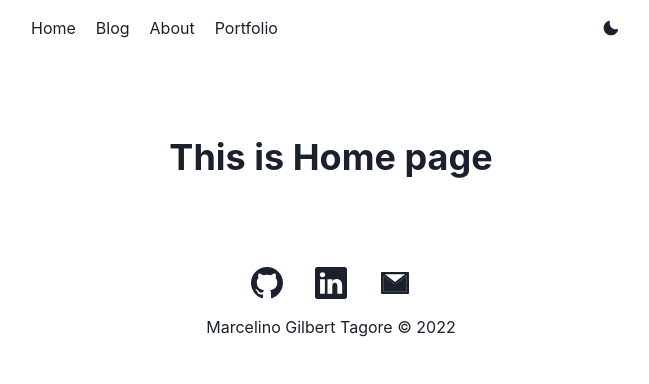
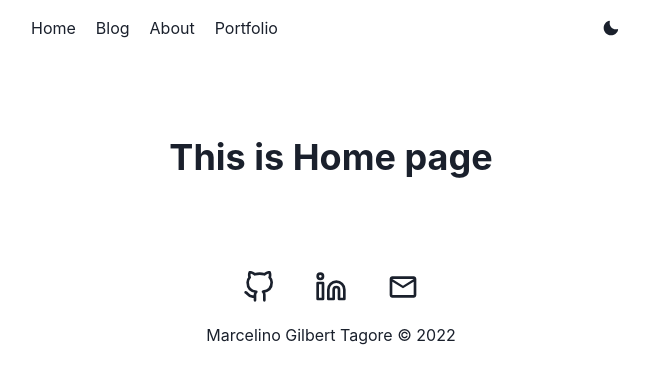
Before and after one commit to misterteri/misterteri, a Next.js app: page / in a window 1280 px wide. Shown: the top 384 px of the page, without its empty margins (309-958 px from the left). Built offline with nearby package versions, Linux system fonts and the light colour scheme.

Commit message:
Add: Footer

```diff
--- a/components/Footer.tsx
+++ b/components/Footer.tsx
@@ -1,21 +1,24 @@
-import { Flex, Link, useColorModeValue } from "@chakra-ui/react";
+import { Flex, IconButton, Link, useColorModeValue } from "@chakra-ui/react";
 import NextLink from "next/link";
-import { BsGithub, BsLinkedin } from "react-icons/bs";
-import { AiTwotoneMail } from "react-icons/ai";
+import { FiGithub, FiLinkedin } from "react-icons/fi";
+import { MdOutlineMail } from "react-icons/md";
 
 const Footer: React.FC = () => {
   const size = "2rem";
   const link = [
     {
-      icon: <BsGithub style={{ fontSize: size }} />,
+      key: "github",
+      icon: <FiGithub style={{ fontSize: size }} />,
       url: "https://github.com/misterteri",
     },
     {
-      icon: <BsLinkedin style={{ fontSize: size }} />,
+      key: "linkedin",
+      icon: <FiLinkedin style={{ fontSize: size }} />,
       url: "https://www.linkedin.com/in/marcelino-gilbert-07823621a",
     },
     {
-      icon: <AiTwotoneMail style={{ fontSize: size }} />,
+      key: "email",
+      icon: <MdOutlineMail style={{ fontSize: size }} />,
       url: "mailto:marcelinogilbert26@gmail.com",
     },
   ];
@@ -24,20 +27,12 @@ const Footer: React.FC = () => {
     <Flex as="footer" marginBottom={20} direction="column" align="center">
       <Flex maxW="container.md">
         {link.map((item, index) => (
-          <Link
-            key={index}
-            as="a"
-            px={4}
-            py={2}
-            rounded={"md"}
-            _hover={{
-              textDecoration: "none",
-              bg: useColorModeValue("gray.200", "gray.700"),
-            }}
-          >
-            <NextLink href={item.url} passHref={true}>
-              {item.icon}
-            </NextLink>
+          <Link key={index} as="a" px={4} py={2} rounded={"md"} href={item.url}>
+            <IconButton
+              variant="ghost"
+              icon={item.icon}
+              aria-label={item.key}
+            />
           </Link>
         ))}
       </Flex>
@@ -49,3 +44,5 @@ const Footer: React.FC = () => {
 };
 
 export default Footer;
+
+// UNDERSTOOD
```
